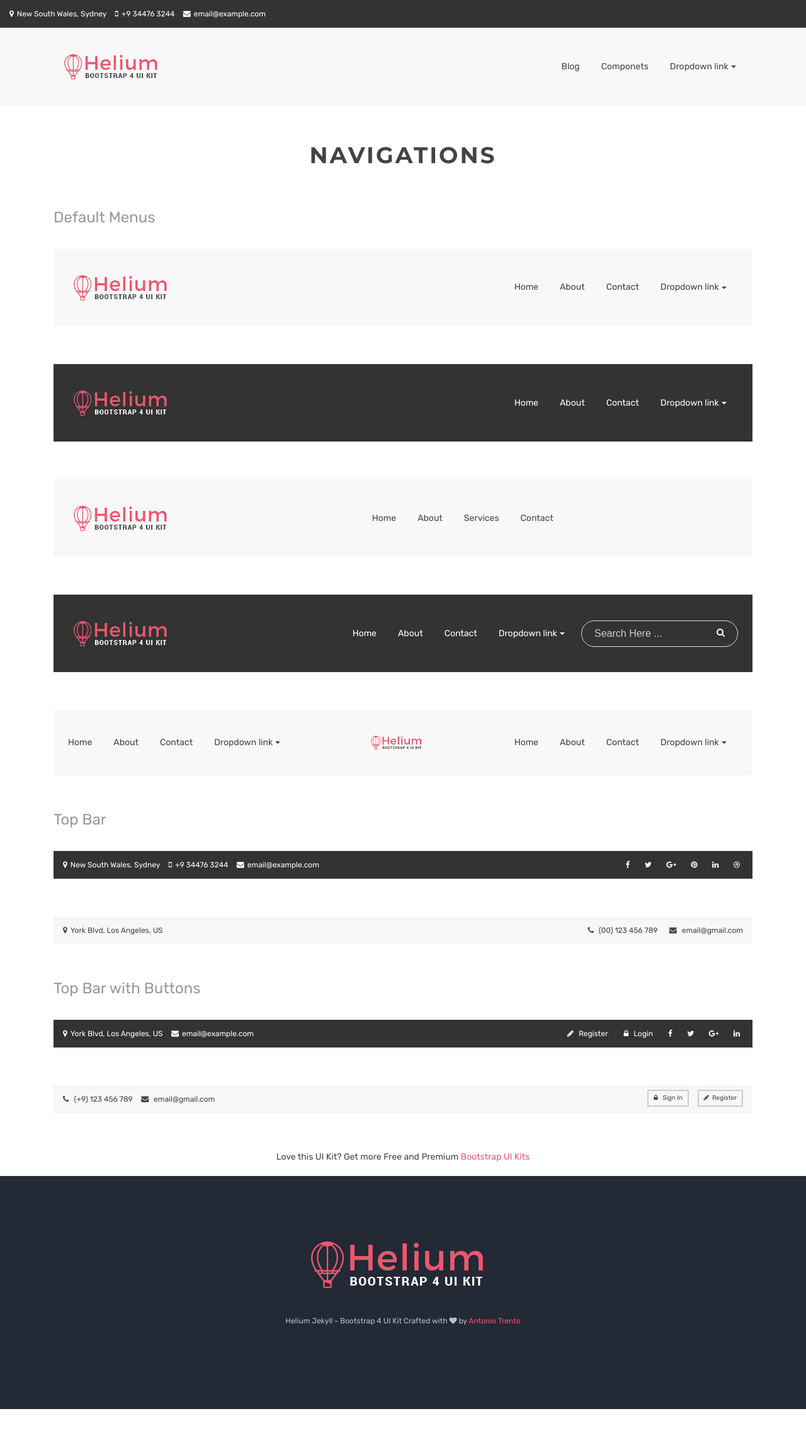
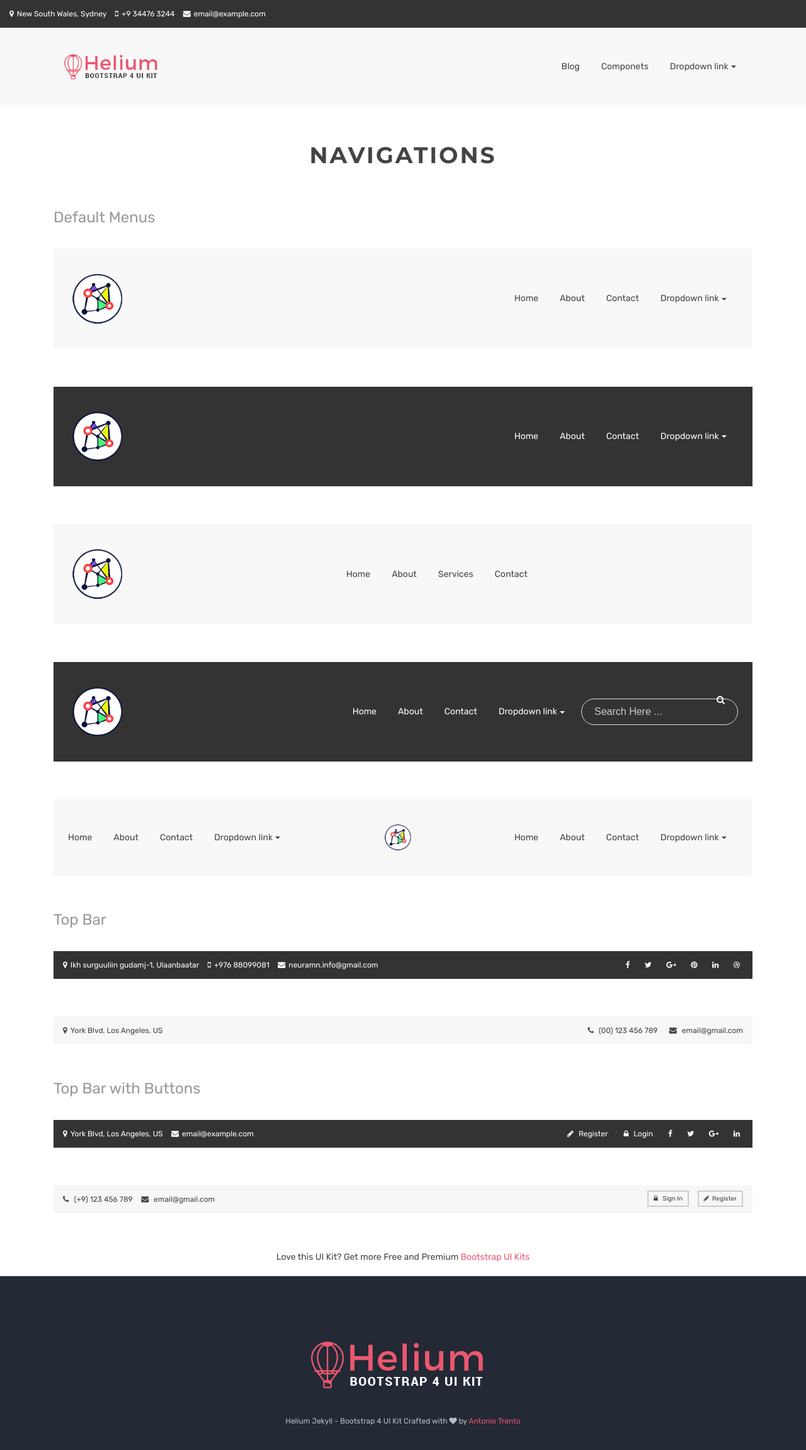
Before and after one commit to neuramn/neuramn.github.io, a Jekyll site: the page built from navigations.html, in a window 1280 px wide. Shown: the top 2302 px of the page at 63% size. Built offline with Jekyll 4.4.1, drawn with Linux system fonts in a browser that asks for light colours.

Commit message:
Initial commit

```diff
--- a/navigations.html
+++ b/navigations.html
@@ -26,7 +26,7 @@ canonical: https://heliumjk.github.io
             <!-- navbar-default -->
             <nav class="navbar navbar-toggleable-sm navbar-light bg-default">
               <div class="container">
-                <a class="navbar-brand" href="index.html"><img src="{{ BASE_PATH }}/assets/images/logo.png" alt=""></a>
+                <a class="navbar-brand" href="index.html"><img src="{{ BASE_PATH }}/assets/images/neuramn-logo.png" alt=""></a>
                 <button class="navbar-toggler" type="button" data-toggle="collapse" data-target="#navbar1" aria-expanded="false" aria-label="Toggle navigation">
                   <i class="fa fa-bars"></i>
                 </button>
@@ -58,7 +58,7 @@ canonical: https://heliumjk.github.io
 
             <nav class="navbar navbar-toggleable-sm navbar-light bg-black">
               <div class="container">
-                <a class="navbar-brand" href="index.html"><img src="{{ BASE_PATH }}/assets/images/logo-2.png" alt=""></a>
+                <a class="navbar-brand" href="index.html"><img src="{{ BASE_PATH }}/assets/images/neuramn-logo.png" alt=""></a>
                 <button class="navbar-toggler" type="button" data-toggle="collapse" data-target="#navbar2" aria-expanded="false" aria-label="Toggle navigation">
 	                <i class="fa fa-bars"></i>
 	              </button>
@@ -90,7 +90,7 @@ canonical: https://heliumjk.github.io
 
             <nav class="navbar navbar-toggleable-sm navbar-light bg-default">
               <div class="container">
-                <a class="navbar-brand" href="index.html"><img src="{{ BASE_PATH }}/assets/images/logo.png" alt=""></a>
+                <a class="navbar-brand" href="index.html"><img src="{{ BASE_PATH }}/assets/images/neuramn-logo.png" alt=""></a>
                 <button class="navbar-toggler" type="button" data-toggle="collapse" data-target="#navbar3" aria-expanded="false" aria-label="Toggle navigation">
 	                <i class="fa fa-bars"></i>
 	               </button>
@@ -117,7 +117,7 @@ canonical: https://heliumjk.github.io
 
             <nav class="navbar navbar-toggleable-sm navbar-light bg-black">
               <div class="container">
-                <a class="navbar-brand" href="index.html"><img src="{{ BASE_PATH }}/assets/images/logo-2.png" alt=""></a>
+                <a class="navbar-brand" href="index.html"><img src="{{ BASE_PATH }}/assets/images/neuramn-logo.png" alt=""></a>
                 <button class="navbar-toggler" type="button" data-toggle="collapse" data-target="#navbar4" aria-expanded="false" aria-label="Toggle navigation">
 	                <i class="fa fa-bars"></i>
 	              </button>
@@ -179,7 +179,7 @@ canonical: https://heliumjk.github.io
                     </li>
                   </ul>
                 </div>
-                <a class="navbar-brand" href="index.html"><img src="{{ BASE_PATH }}/assets/images/logo.png" alt=""></a>
+                <a class="navbar-brand" href="index.html"><img src="{{ BASE_PATH }}/assets/images/neuramn-logo.png" alt=""></a>
                 <div class="collapse navbar-collapse justify-content-end">
                   <ul class="navbar-nav">
                     <li class="nav-item">
@@ -213,9 +213,9 @@ canonical: https://heliumjk.github.io
             <div class="top-menu">
               <p>
                 <span class="left">
-                  <a href="#"><i class="fa fa-map-marker"></i>New South Wales, Sydney</a>
-                  <a href="#"><i class="fa fa-mobile-phone"></i>+9 34476 3244</a>
-                  <a href="#"><i class="fa fa-envelope"></i>email@example.com</a>
+                  <a href="#"><i class="fa fa-map-marker"></i>Ikh surguuliin gudamj-1, Ulaanbaatar</a>
+                  <a href="#"><i class="fa fa-mobile-phone"></i>+976 88099081</a>
+                  <a href="#"><i class="fa fa-envelope"></i>neuramn.info@gmail.com</a>
               	</span>
                 <span class="right hidden-sm-down">
                   <a href="#"><i class="fa fa-facebook"></i></a>
```
